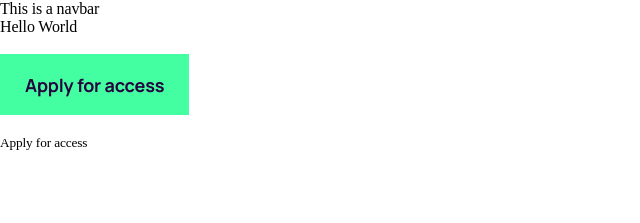
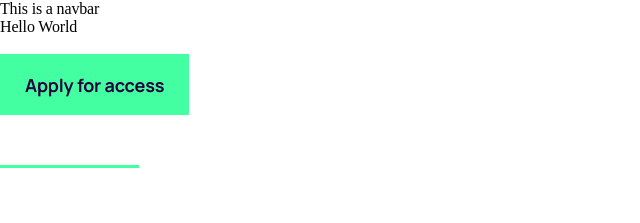
Before and after one commit to Pedromigacz/frontend-mentor-one, a Next.js app: page / in a window 1280 px wide. Shown: the top 223 px of the page, without its empty margins (0-640 px from the left). Built offline with nearby package versions, Linux system fonts and the light colour scheme.

Commit message:
add SecondaryButton component

```diff
--- a/components/shared/styled.ts
+++ b/components/shared/styled.ts
@@ -53,4 +53,20 @@ export const PrimaryButton = styled.button`
   }
 `;
 
-export const SecondaryButton = styled.button``;
+export const SecondaryButton = styled.button`
+  color: white;
+
+  /* body text styles */
+  font-family: 'Manrope';
+  font-weight: 700;
+  font-size: 18px;
+  line-height: 32px;
+
+  transition: 200ms;
+
+  border-bottom: 3px solid var(--eucalyptus);
+
+  :hover {
+    color: var(--eucalyptus);
+  }
+`;
```
